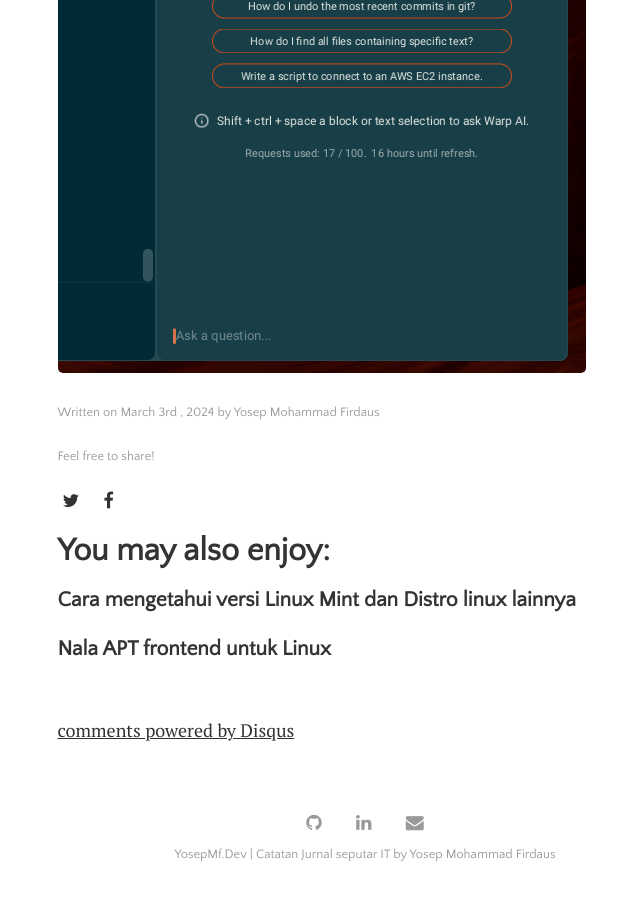
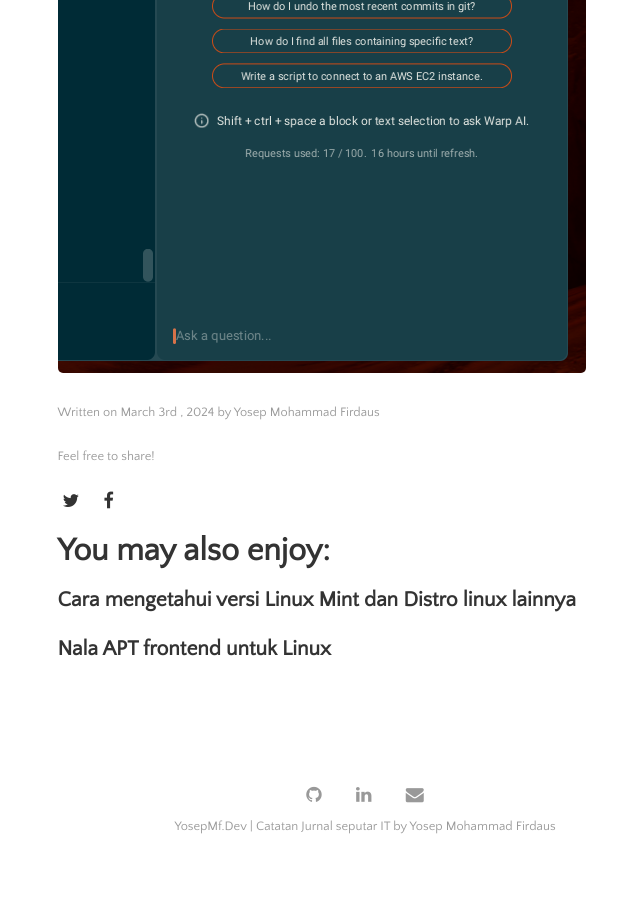
Before and after one commit to yosepmf/YosepMf.github.io, a Jekyll site: the page built from _posts/2024-03-03-mencoba-warp-terminal.md, in a window 1280 px wide and 900 px high, scrolled down 2985 px. Shown: the whole window, without its empty margins (275-915 px from the left). Built offline with Jekyll 4.4.1, drawn with Linux system fonts in a browser that asks for light colours; comment, search, counter and statistics services are not loaded; after the commit the page ends 3857 px from its top, so only the background shows below that; part of the change alters nothing that is shown.

Commit message:
update fitur comment disqus html

```diff
--- a/_includes/disqus.html
+++ b/_includes/disqus.html
@@ -1,14 +1,30 @@
-<section class="disqus">
+<!-- Disqus comments section goes here (if comments are enabled) -->
+{% if page.comments == true and jekyll.environment == "production" %}
+
+<div class="comments">
 <div id="disqus_thread"></div>
+
 <script type="text/javascript">
-    var disqus_shortname = "{{ site.data.settings.disqus.disqus_shortname }}";
-    var disqus_identifier = "{{ page.url }}";
+
+/* * * STOP! * * */
+/* You shouldn't need to edit ANYTHING below to get this working! */
+/* Instead, edit the key `disqus.shortname` in _config.yml */
+
+var disqus_config = function (){
+this.page.url = '{{ page.url | absolute_url }}';
+this.page.identifier = '{{ page.url }}';
+};
+
 (function() {
-      var dsq = document.createElement('script'); dsq.type = 'text/javascript'; dsq.async = true;
-      dsq.src = '//' + disqus_shortname + '.disqus.com/embed.js';
-      (document.getElementsByTagName('head')[0] || document.getElementsByTagName('body')[0]).appendChild(dsq);
+var d = document, s = d.createElement('script');
+s.type = 'text/javascript'; s.async = true;
+s.src = 'https://{{ site.disqus.shortname }}.disqus.com/embed.js';
+s.setAttribute('data-timestamp', +new Date());
+(d.head || d.body).appendChild(s);
 })();
+
 </script>
 <noscript>Please enable JavaScript to view the <a href="http://disqus.com/?ref_noscript">comments powered by Disqus.</a></noscript>
-  <a href="http://disqus.com" class="dsq-brlink">comments powered by <span class="logo-disqus">Disqus</span></a>
-</section>
+</div>
+
+{% endif %}
```
Lines whose indentation alone changed are shown as unchanged.
